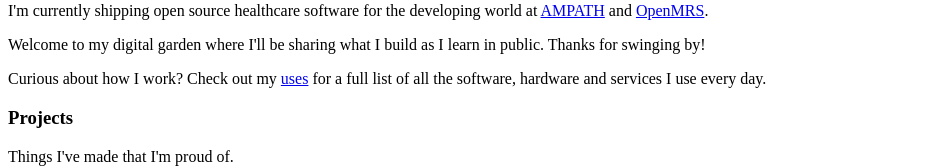
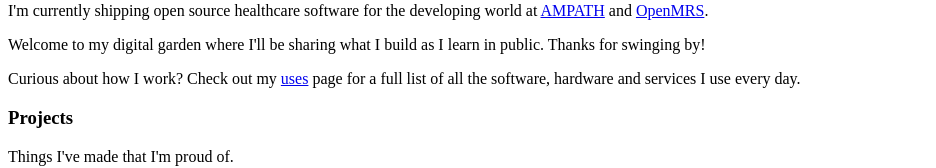
Before and after one commit to denniskigen/denniskigen.com, a Next.js app: page / in a window 1280 px wide. Shown: the part 190-358 px from the top of the page, without its empty margins (0-936 px from the left). Built offline with nearby package versions, Linux system fonts and the light colour scheme.

Commit message:
Add missing word

```diff
--- a/pages/index.js
+++ b/pages/index.js
@@ -33,8 +33,8 @@ export default function Home() {
           </p>
           <p className="prose text-gray-600 dark:text-gray-400">
             Curious about how I work? Check out my{" "}
-            <NextLink href="/uses">uses</NextLink> for a full list of all the
-            software, hardware and services I use every day.
+            <NextLink href="/uses">uses</NextLink> page for a full list of all
+            the software, hardware and services I use every day.
           </p>
         </div>
         <div className="space-y-4">
```
